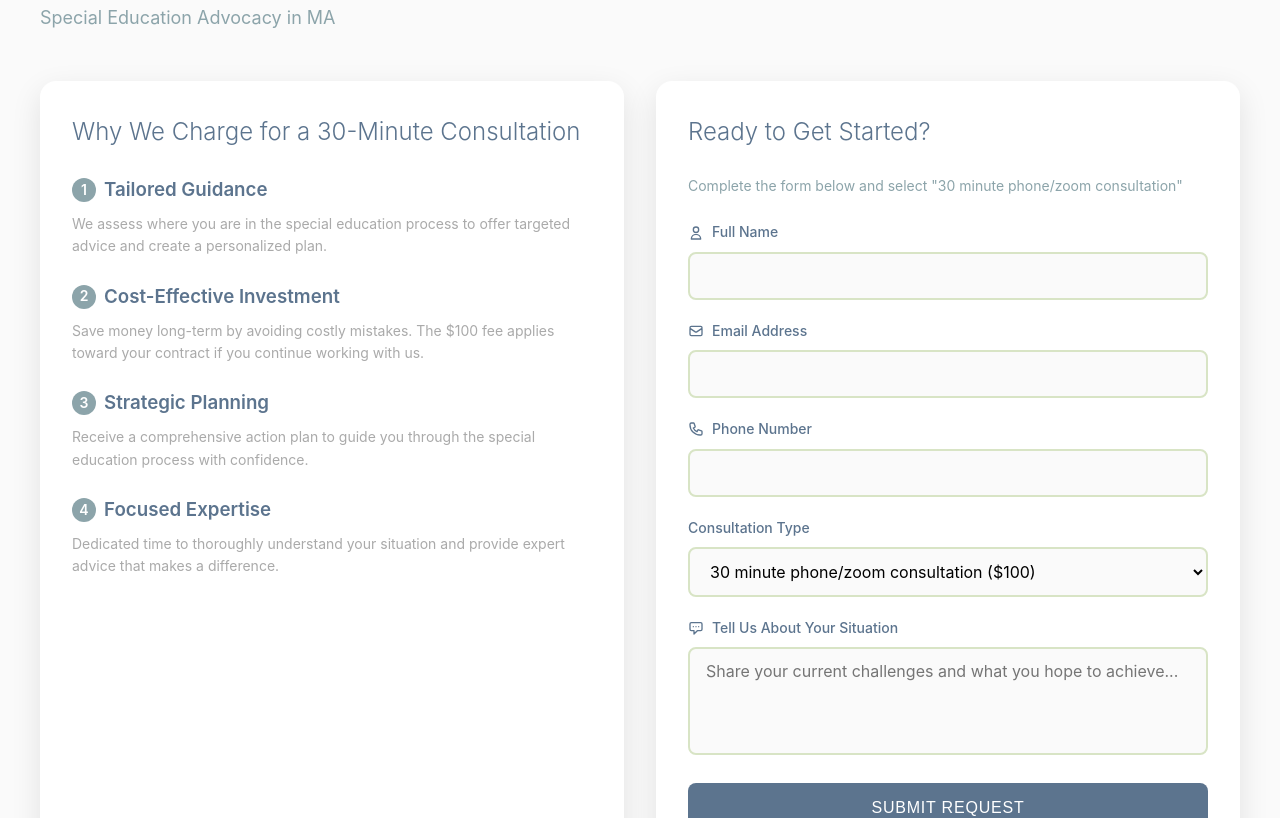
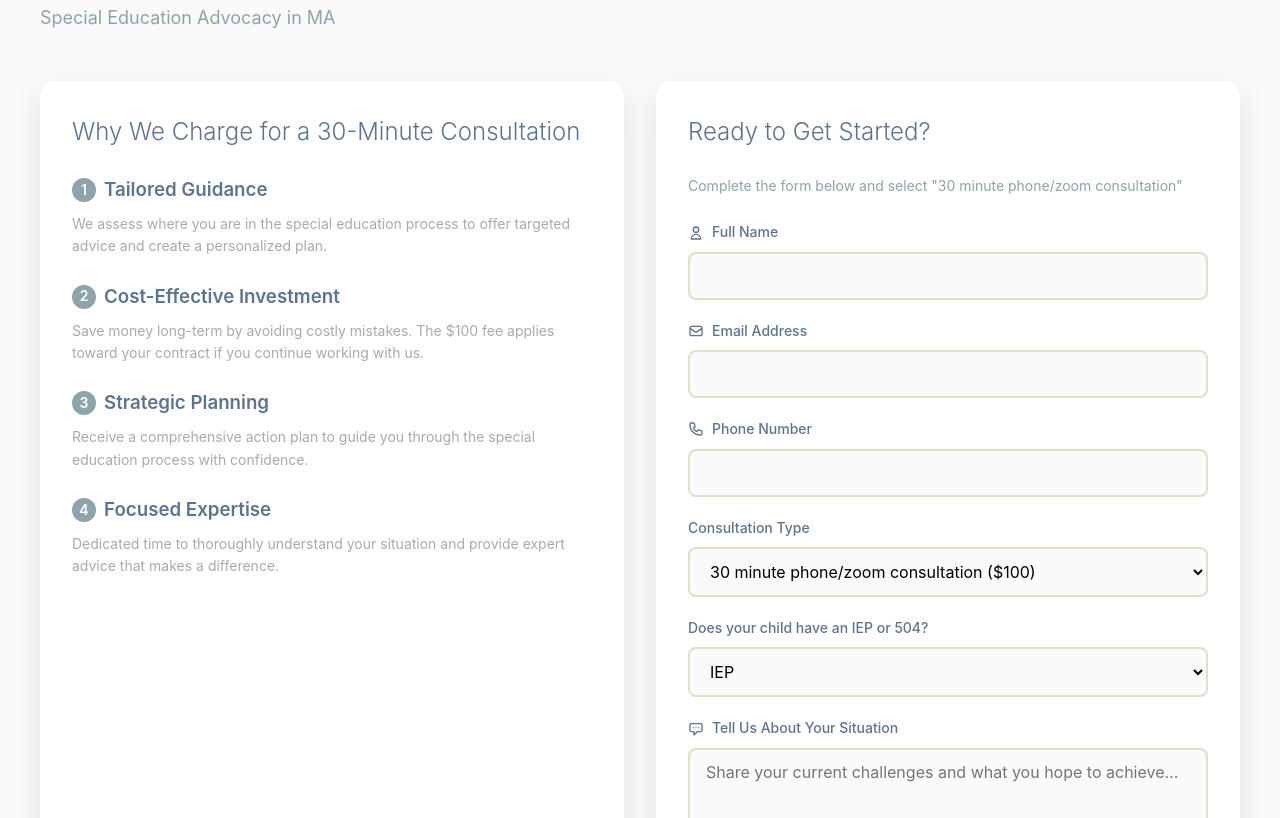
Before and after one commit to Ehtesam-Tahir/ATA_Consultation_Form, a plain HTML site: page index.html in a window 1280 px wide. Shown: the part 137-955 px from the top of the page. Drawn offline with Linux system fonts and the light colour scheme.

Commit message:
Update index.html

```diff
--- a/index.html
+++ b/index.html
@@ -398,6 +398,16 @@
 
                         <div class="form-group">
                             <label class="form-label">
+                                Does your child have an IEP or 504?
+                            </label>
+                            <select name="consultationType" class="form-select">
+                                <option value="IEP">IEP</option>
+                                <option value="504">504</option>
+                            </select>
+                        </div>
+
+                        <div class="form-group">
+                            <label class="form-label">
                                 <svg class="icon" fill="none" stroke="currentColor" viewBox="0 0 24 24">
                                     <path stroke-linecap="round" stroke-linejoin="round" stroke-width="2" d="M8 10h.01M12 10h.01M16 10h.01M9 16H5a2 2 0 01-2-2V6a2 2 0 012-2h14a2 2 0 012 2v8a2 2 0 01-2 2h-5l-5 5v-5z" />
                                 </svg>
```
